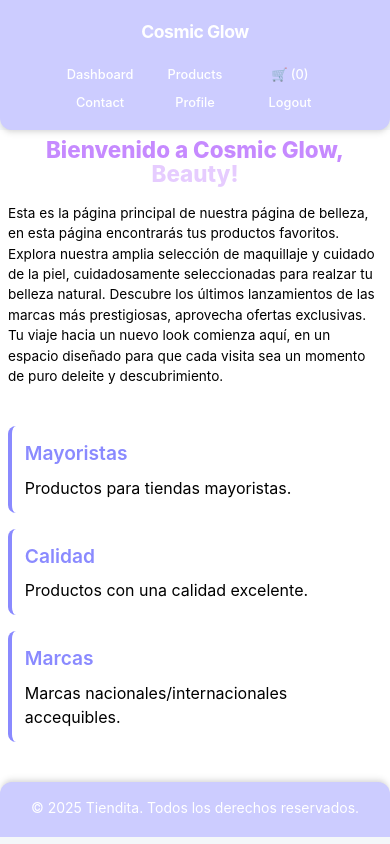
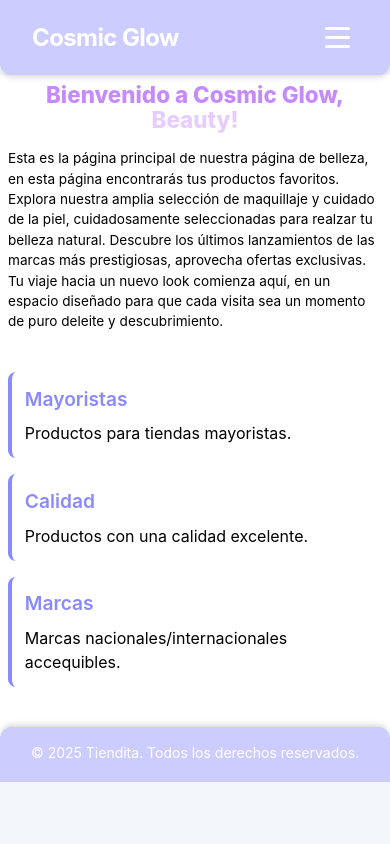
Before and after one commit to Isabellaariza/Cosmic-Glow, a React (Vite) app: page / in a window 390 px wide. Built offline with nearby package versions, Linux system fonts and the light colour scheme.

Commit message:
Fix: Menú hamburguesa responsive y resumen del pedido del mismo tamaño

```diff
--- a/src/App.css
+++ b/src/App.css
@@ -4,10 +4,9 @@
   box-sizing: border-box;
 }
 
-html {
+html, body {
   overflow-x: hidden;
-  width: 100vw;
-  max-width: 100%;
+  width: 100%;
 }
 
 body {
@@ -16,16 +15,10 @@ body {
     sans-serif;
   background-color: #f4f7f9;
   color: #333;
-  overflow-x: hidden;
-  width: 100vw;
-  max-width: 100%;
-  position: relative;
 }
 
 #root {
   min-height: 100vh;
-  width: 100vw;
-  max-width: 100%;
+  width: 100%;
   overflow-x: hidden;
-  position: relative;
 }
--- a/src/features/car/pages/CarPage.css
+++ b/src/features/car/pages/CarPage.css
@@ -1,11 +1,8 @@
 .cart-container {
     max-width: 1326px;
-    width: 100vw;
-    max-width: 100%;
+    width: 100%;
     margin: 0 auto;
     padding: 20px;
-    overflow-x: hidden;
-    box-sizing: border-box;
 }
 
 .page-title {
@@ -34,7 +31,7 @@
 }
 
 .cart-items {
-    flex: 2;
+    flex: 1;
     min-width: 350px;
 }
 
@@ -152,7 +149,7 @@
 
 .cart-summary {
     flex: 1;
-    min-width: 280px;
+    min-width: 350px;
     max-width: 100%;
     border-radius: 10px;
     padding: 1.5rem;
@@ -269,11 +266,9 @@
 
 @media (max-width: 480px) {
     .cart-container {
-        width: 100vw;
-        max-width: 100%;
+        width: 100%;
         padding: 10px;
         margin: 0;
-        box-sizing: border-box;
     }
 
     .cart-content {
--- a/src/features/dashboard/pages/Dashboard.css
+++ b/src/features/dashboard/pages/Dashboard.css
@@ -1,10 +1,8 @@
 .dashboard-layout {
     background-color: #ffffff;
-    width: 100vw;
-    max-width: 100%;
+    width: 100%;
+    max-width: 1366px;
     margin: 0 auto;
-    overflow-x: hidden;
-    box-sizing: border-box;
 }
 
 .dashboard-content {
@@ -116,8 +114,7 @@
 
 @media (max-width: 480px) {
     .dashboard-layout {
-        width: 100vw;
-        max-width: 100%;
+        width: 100%;
     }
 
     .dashboard-content {
--- a/src/features/products/pages/ProductsPage.css
+++ b/src/features/products/pages/ProductsPage.css
@@ -1,11 +1,8 @@
 .products-container {
     padding: 20px;
     max-width: 1310px;
-    width: 100vw;
-    max-width: 100%;
+    width: 100%;
     margin: auto;
-    overflow-x: hidden;
-    box-sizing: border-box;
 }
 
 .page-title {
@@ -205,11 +202,9 @@
 
 @media (max-width: 500px) {
     .products-container {
-        width: 100vw;
-        max-width: 100%;
+        width: 100%;
         padding: 10px;
         margin: 0;
-        box-sizing: border-box;
     }
 
     .page-title {
--- a/src/features/shared/components/Header/Header.css
+++ b/src/features/shared/components/Header/Header.css
@@ -5,9 +5,7 @@
     box-shadow: 0 4px 6px -1px rgba(0, 0, 0, 0.1), 0 2px 4px -1px rgba(0, 0, 0, 0.06);
     border-bottom-left-radius: 0.75rem;
     border-bottom-right-radius: 0.75rem;
-    width: 100vw;
-    max-width: 100%;
-    overflow-x: hidden;
+    width: 100%;
     position: relative;
 }
 
@@ -18,7 +16,8 @@
     max-width: 1200px;
     width: 100%;
     margin: 0 auto;
-    padding: 0 0.5rem;
+    padding: 0 1rem;
+    position: relative;
 }
 
 .logo-link {
@@ -27,10 +26,29 @@
     font-weight: 700;
     letter-spacing: -0.025em;
     color: white;
+    text-decoration: none;
 }
 
 .logo-link:hover {
     color: #8A8AFF;
+}
+
+.hamburger-btn {
+    display: none;
+    flex-direction: column;
+    background: none;
+    border: none;
+    cursor: pointer;
+    padding: 0.5rem;
+}
+
+.hamburger-btn span {
+    width: 25px;
+    height: 3px;
+    background-color: white;
+    margin: 3px 0;
+    transition: 0.3s;
+    border-radius: 2px;
 }
 
 .nav-links {
@@ -38,13 +56,14 @@
     list-style: none;
     margin: 0;
     padding: 0;
-    gap: 1rem;
-    flex-wrap: wrap;
+    gap: 1.5rem;
 }
 
 .nav-item {
-    color: var(--secondary-color);
+    color: white;
+    text-decoration: none;
     transition: color 200ms ease-in-out;
+    padding: 0.5rem;
 }
 
 .nav-item:hover {
@@ -52,66 +71,40 @@
 }
 
 @media (max-width: 768px) {
-    .main-header {
-        padding: 0.5rem 0;
-    }
-
-    .nav-container {
-        flex-direction: column;
-        gap: 0.8rem;
-        padding: 0.5rem;
-        width: 100%;
-        max-width: 100%;
+    .hamburger-btn {
+        display: flex;
     }
 
     .nav-links {
-        display: grid;
-        grid-template-columns: 1fr 1fr 1fr;
-        grid-template-rows: 1fr 1fr;
+        position: absolute;
+        top: 100%;
+        left: 0;
+        right: 0;
+        background-color: #CCCCFF;
+        flex-direction: column;
+        padding: 1rem;
         gap: 0.5rem;
-        width: 100%;
-        max-width: 300px;
-        justify-items: center;
+        transform: translateY(-100%);
+        opacity: 0;
+        visibility: hidden;
+        transition: all 0.3s ease;
+        border-radius: 0 0 0.75rem 0.75rem;
+        box-shadow: 0 4px 6px -1px rgba(0, 0, 0, 0.1);
     }
 
-    .nav-links li:nth-child(4) {
-        grid-column: 1;
-        grid-row: 2;
-    }
-
-    .nav-links li:nth-child(5) {
-        grid-column: 2;
-        grid-row: 2;
-    }
-
-    .nav-links li:nth-child(6) {
-        grid-column: 3;
-        grid-row: 2;
-    }
-
-    .logo-link {
-        font-size: 1.2rem;
+    .nav-links.nav-open {
+        transform: translateY(0);
+        opacity: 1;
+        visibility: visible;
     }
 
     .nav-item {
-        font-size: 0.85rem;
-        padding: 0.3rem 0.5rem;
-        white-space: nowrap;
+        padding: 0.75rem;
+        text-align: center;
+        border-bottom: 1px solid rgba(255, 255, 255, 0.1);
+    }
+
+    .nav-item:last-child {
+        border-bottom: none;
     }
 }
-
-@media (max-width: 480px) {
-    .nav-links {
-        max-width: 280px;
-        gap: 0.3rem;
-    }
-
-    .nav-item {
-        font-size: 0.8rem;
-        padding: 0.2rem 0.3rem;
-    }
-
-    .logo-link {
-        font-size: 1.1rem;
-    }
-}
--- a/src/features/shared/components/Header/Header.jsx
+++ b/src/features/shared/components/Header/Header.jsx
@@ -1,27 +1,40 @@
-import React from 'react';
+import React, { useState } from 'react';
 import { useId } from 'react';
 import { Link } from 'react-router-dom';
 import './Header.css';
 
 const Header = ({ cartItemCount }) => {
   const id = useId();
+  const [isMenuOpen, setIsMenuOpen] = useState(false);
+
+  const toggleMenu = () => {
+    setIsMenuOpen(!isMenuOpen);
+  };
+
   return (
     <header className="main-header">
       <nav className="nav-container">
         <Link to="/" className="logo-link">
           Cosmic Glow
         </Link>
-        <ul className="nav-links">
-          <li><Link to="/dashboard" className="nav-item">Dashboard</Link></li>
-          <li><Link to="/products" className="nav-item">Products</Link></li>
+
+        <button className="hamburger-btn" onClick={toggleMenu}>
+          <span></span>
+          <span></span>
+          <span></span>
+        </button>
+
+        <ul className={`nav-links ${isMenuOpen ? 'nav-open' : ''}`}>
+          <li><Link to="/dashboard" className="nav-item" onClick={() => setIsMenuOpen(false)}>Dashboard</Link></li>
+          <li><Link to="/products" className="nav-item" onClick={() => setIsMenuOpen(false)}>Products</Link></li>
           <li>
-            <Link to="/car" className="nav-item">
+            <Link to="/car" className="nav-item" onClick={() => setIsMenuOpen(false)}>
               🛒 ({cartItemCount})
             </Link>
           </li>
-          <li><Link to="/contact" className="nav-item">Contact</Link></li>
-          <li><Link to="/profile" className="nav-item">Profile</Link></li>
-          <li><Link to="/logout" className="nav-item">Logout</Link></li>
+          <li><Link to="/contact" className="nav-item" onClick={() => setIsMenuOpen(false)}>Contact</Link></li>
+          <li><Link to="/profile" className="nav-item" onClick={() => setIsMenuOpen(false)}>Profile</Link></li>
+          <li><Link to="/logout" className="nav-item" onClick={() => setIsMenuOpen(false)}>Logout</Link></li>
         </ul>
       </nav>
     </header>
```
